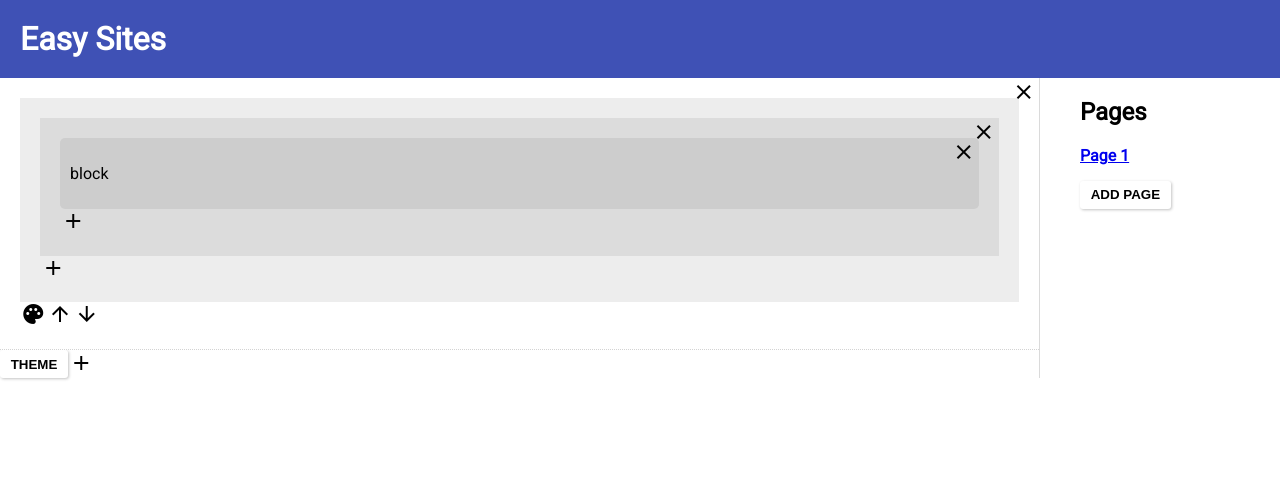
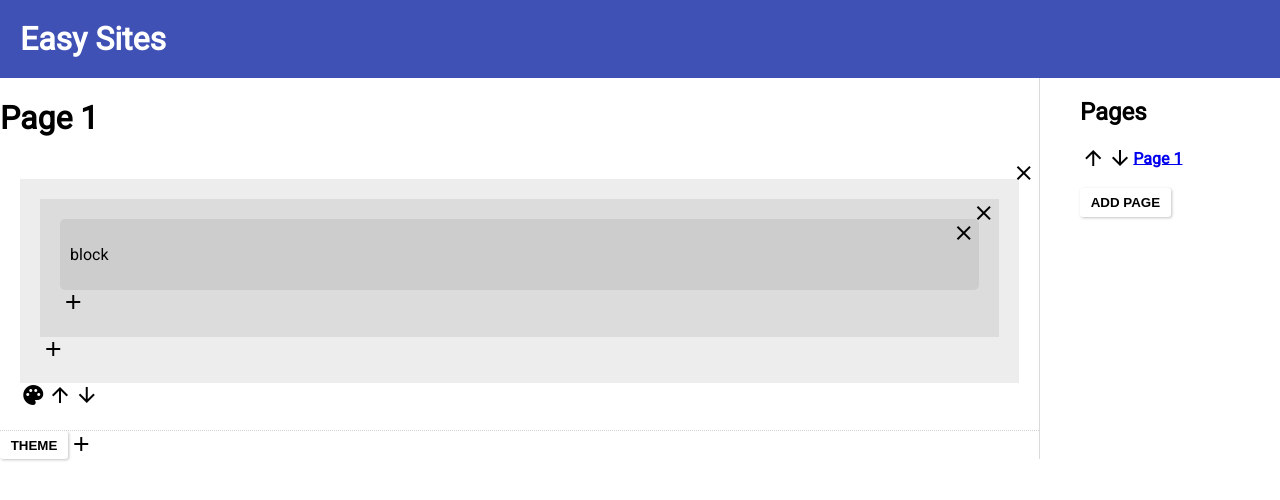
Before and after one commit to Droces/easy-sites, an Angular app: page /page/1 in a window 1280 px wide. Shown: the top 500 px of the page. Built offline with nearby package versions, Linux system fonts and the light colour scheme.

Commit message:
Added ability to reorder pages

```diff
--- a/src/app/page/page.component.html
+++ b/src/app/page/page.component.html
@@ -1,5 +1,6 @@
 <main class="page"
     [attr.data-theme]="theme">
+  <h1>{{ page.title }}</h1>
   <div class="sections">
     <app-section *ngFor="let section of page.sections"
       [section]="section"
--- a/src/app/pages-list/pages-list.component.html
+++ b/src/app/pages-list/pages-list.component.html
@@ -1,6 +1,8 @@
 <ul class="pages">
   <li *ngFor="let page of pages" [class.selected]="page.id === currentPageId">
-    <a routerLink="/page/{{ page.id }}">{{ page.title }}</a>
+    <button (click)="up(page)" class="icon"><i class="material-icons">arrow_upward</i></button>
+    <button (click)="down(page)" class="icon"><i class="material-icons">arrow_downward</i></button>
+    <a routerLink="/page/{{ page.id }}" [innerHTML]="page.title"></a>
   </li>
 </ul>
 <button (click)="addPage()">Add page</button>
--- a/src/app/pages-list/pages-list.component.ts
+++ b/src/app/pages-list/pages-list.component.ts
@@ -12,7 +12,7 @@ import { Page } from '../page';
 })
 export class PagesListComponent implements OnInit {
   pages: Page[];
-  currentPageId: Page;
+  currentPageId: number;
 
   constructor(
     public pageService: PageService,
@@ -44,7 +44,21 @@ export class PagesListComponent implements OnInit {
     }
   }
 
-  addPage() {
+  addPage(): void {
     this.pageService.addPage();
   }
+
+  up(page): void {
+    var currentPos = this.pages.indexOf(page);
+    console.log('currentPos: ', currentPos);
+    if (currentPos <= 0) {
+      return null;
+    }
+    this.pages.splice(currentPos - 1, 0, this.pages.splice(currentPos, 1)[0]);
+  }
+  down(page): void {
+    var currentPos = this.pages.indexOf(page);
+    // No check needed for last section
+    this.pages.splice(currentPos + 1, 0, this.pages.splice(currentPos, 1)[0]);
+  }
 }
```
